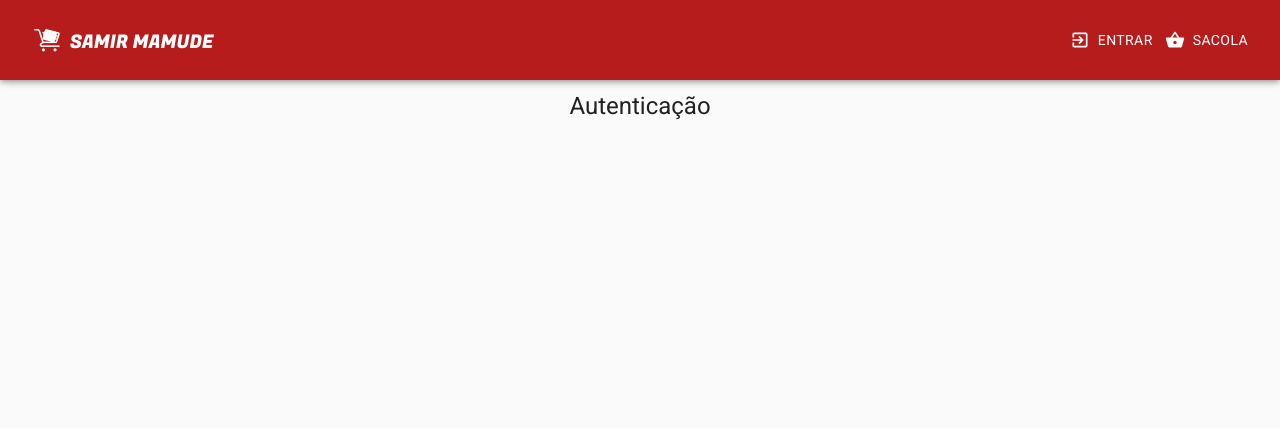
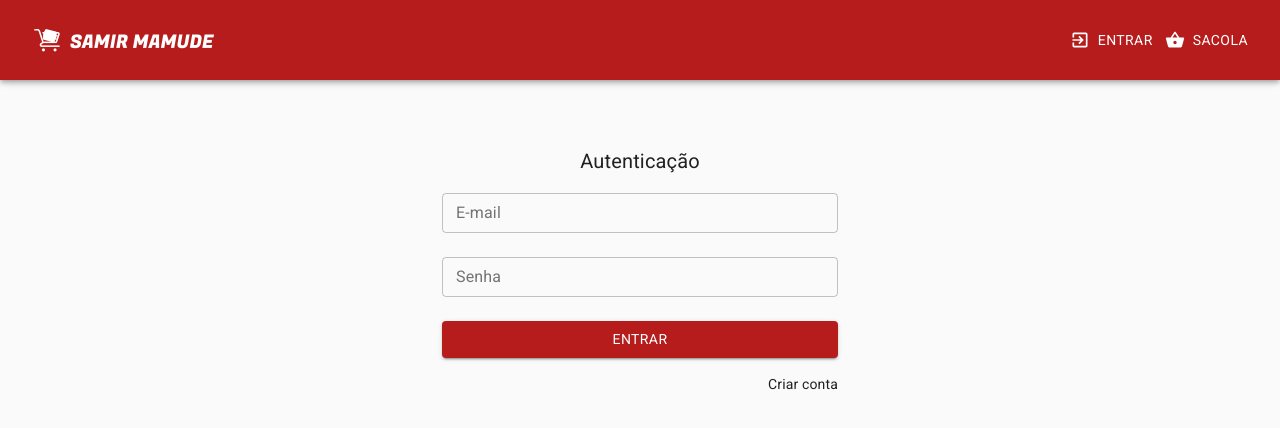
Before and after one commit to mamude/ginreact, a React (Create React App) app in the folder client/: page /login in a window 1280 px wide. Shown: the top 428 px of the page. Built offline with nearby package versions, Linux system fonts and the light colour scheme.

Commit message:
Feature: login page and new fixes

```diff
--- a/client/src/components/Topbar/index.tsx
+++ b/client/src/components/Topbar/index.tsx
@@ -2,27 +2,29 @@ import React from 'react'
 import { AppBar, Box, Button, Hidden, Toolbar } from '@material-ui/core'
 import ExitToAppIcon from '@material-ui/icons/ExitToApp'
 import ShoppingBasketIcon from '@material-ui/icons/ShoppingBasket'
-import { ImgLogo, Root, TopButtons } from './style'
+import { ImgLogo } from './style'
 import logo from '../../images/logo.png'
 
 const Topbar: React.FC = () => {
   return (
-    <Root>
     <AppBar position="fixed">
       <Toolbar>
         <ImgLogo src={logo} alt="Samir Mamude" />
         <Hidden mdDown>
           <Box flexGrow={1} />
-            <Button color="inherit" startIcon={<ExitToAppIcon />}>
+          <Button variant="text" color="inherit" startIcon={<ExitToAppIcon />}>
             Entrar
           </Button>
-            <Button color="inherit" startIcon={<ShoppingBasketIcon />}>
+          <Button
+            variant="text"
+            color="inherit"
+            startIcon={<ShoppingBasketIcon />}
+          >
             Sacola
           </Button>
         </Hidden>
       </Toolbar>
     </AppBar>
-    </Root>
   )
 }
 
--- a/client/src/components/Topbar/style.ts
+++ b/client/src/components/Topbar/style.ts
@@ -1,9 +1,5 @@
 import styled from 'styled-components'
-import { TextField, Typography } from '@material-ui/core'
-
-export const Root = styled.div`
-  flex-grow: 1;
-`
+import { Typography } from '@material-ui/core'
 
 export const TopButtons = styled.div`
   margin-left: 20px;
--- a/client/src/container/LoginPage/index.tsx
+++ b/client/src/container/LoginPage/index.tsx
@@ -1,12 +1,61 @@
 import React from 'react'
-import { Container, Typography } from '@material-ui/core'
-import { Wrapper } from '../../components/Layout/style'
+import * as yup from 'yup'
+import {
+  Button,
+  Container,
+  Grid,
+  TextField,
+  Typography,
+} from '@material-ui/core'
+import { useForm } from 'react-hook-form'
+import { yupResolver } from '@hookform/resolvers/yup'
+import { Wrapper } from './style'
+
+const schema = yup.object().shape({
+  username: yup.string().required(),
+  password: yup.string().required().min(6),
+})
+
+interface LoginFormInput {
+  username: string
+  password: string
+}
+
+const onSubmit = (data: LoginFormInput) => console.log(data)
 
 const LoginPage: React.FC = () => {
+  const { register, handleSubmit, errors } = useForm<LoginFormInput>({
+    resolver: yupResolver(schema),
+  })
+
   return (
-    <Container component="main">
+    <Container component="main" maxWidth="xs">
       <Wrapper>
-        <Typography variant="h5">Autenticação</Typography>
+        <Typography variant="h6">Autenticação</Typography>
+        <form autoComplete="off" onSubmit={handleSubmit(onSubmit)}>
+          <TextField
+            inputRef={register}
+            name="username"
+            label="E-mail"
+            margin="normal"
+            fullWidth
+          />
+          <TextField
+            inputRef={register}
+            name="password"
+            type="password"
+            label="Senha"
+            margin="normal"
+            fullWidth
+          />
+          <Button type="submit" fullWidth color="primary">
+            Entrar
+          </Button>
+          <Grid container>
+            <Grid item xs />
+            <Grid item>Criar conta</Grid>
+          </Grid>
+        </form>
       </Wrapper>
     </Container>
   )
--- a/client/src/container/LoginPage/style.ts
+++ b/client/src/container/LoginPage/style.ts
@@ -4,4 +4,5 @@ export const Wrapper = styled.div`
   display: flex;
   flex-direction: column;
   align-items: center;
+  margin-top: 100px;
 `
--- a/client/src/utils/theme.ts
+++ b/client/src/utils/theme.ts
@@ -9,6 +9,23 @@ const theme = createMuiTheme({
       main: '#fb8c00',
     },
   },
+  props: {
+    MuiTextField: {
+      variant: 'outlined',
+      size: 'small',
+    },
+    MuiButton: {
+      variant: 'contained',
+    },
+  },
+  overrides: {
+    MuiButton: {
+      root: {
+        marginTop: 16,
+        marginBottom: 16,
+      },
+    },
+  },
 })
 
 export default theme
```
Also changed, not shown: client/package.json (+6 -1 lines), 1 other file (tests, documents, lock files or other folders). Lines whose indentation alone changed are shown as unchanged.
